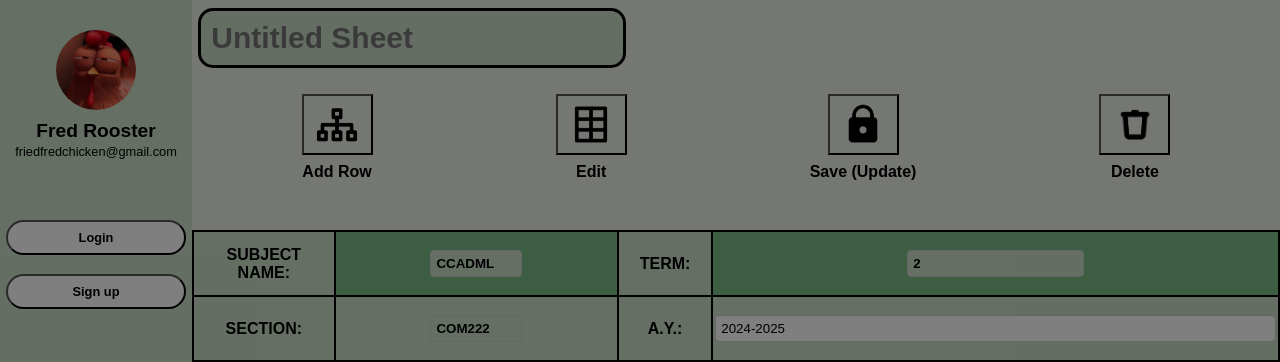
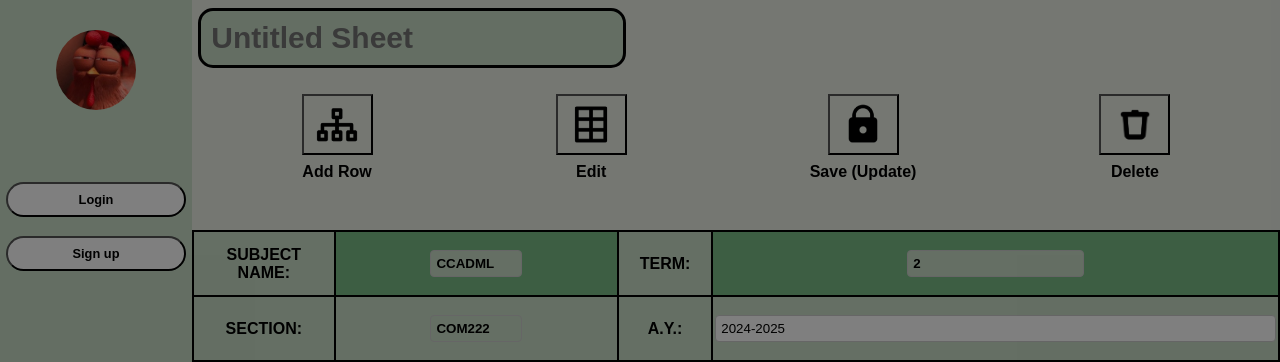
Before and after one commit to kcat28/infosec, a PHP site: page /index1.php in a window 1280 px wide. Shown: the top 362 px of the page. Run offline with PHP 8.4, Linux system fonts and the light colour scheme; data comes from the database, SQL or seed files in the repository.

Commit message:
fixed profile name bug

```diff
--- a/index1.php
+++ b/index1.php
@@ -137,8 +137,8 @@ if (!isset($pdo) || !$pdo instanceof PDO) {
     <section class="sidepanel">
         <div id="profile">
             <img src="imgs/rooster.jpg" alt="rooster" class="circle-image" id="profile-img">
-            <h2 id="profile-name">Fred Rooster</h2>
-            <p id="profile-email">friedfredchicken@gmail.com</p>
+            <h2 id="profile-name"></h2>
+            <p id="profile-email"></p>
         </div>
 
         <div class="sidebuttons">
```
